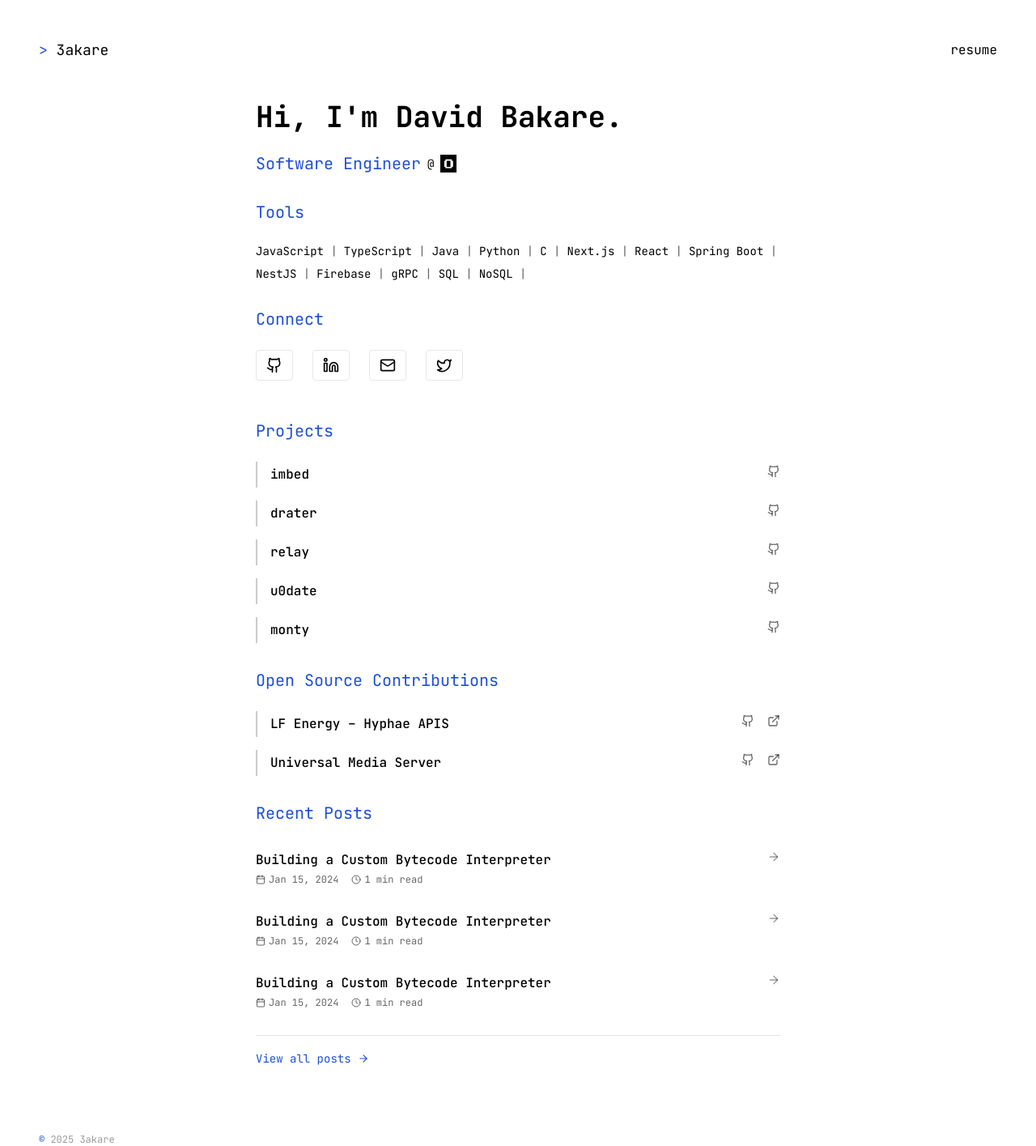
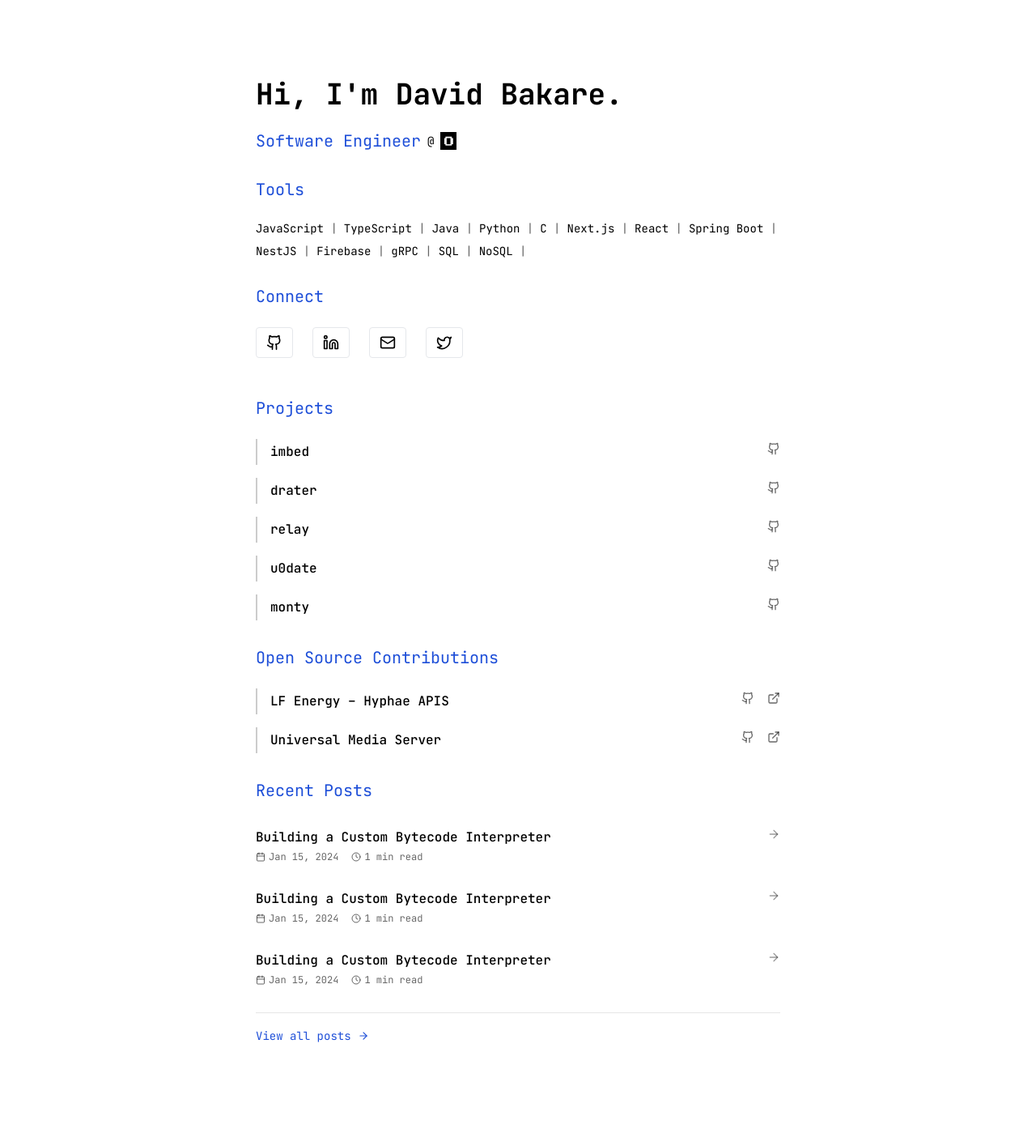
Before and after one commit to 3akare/portfolio, a Next.js app: page / in a window 1280 px wide. Shown: the whole page at 81% size. After the commit the page ends 1323 px from the top, so only its background shows below. Built offline with nearby package versions, Linux system fonts and the light colour scheme.

Commit message:
Update page.tsx

```diff
--- a/src/app/page.tsx
+++ b/src/app/page.tsx
@@ -1,19 +1,14 @@
 import Image from "next/image"
 
-import Header from "../components/header"
 import Tools from "../components/tools"
 import Connect from "../components/connect"
 import Projects from "../components/projects"
 import OpenSource from "../components/open-source"
-import Footer from "../components/footer"
 import { BlogSection } from "@/components/blog-section"
 
 export default function Home() {
   return (
-    <main className="flex flex-col h-screen bg-white text-black font-mono p-6 md:p-12">
-
-      {/* Header */}
-      <Header />
+    <main className="flex flex-col h-screen bg-white text-black font-mono p-6 md:p-12 my-12">
       {/* Main content */}
       <div className="flex-1 flex flex-col justify-center max-w-3xl mx-auto">
         {/* Intro section */}
@@ -44,8 +39,6 @@ export default function Home() {
         {/* Blog section */}
         <BlogSection />
       </div>
-      {/* Footer */}
-      <Footer />
     </main>
   )
 }
```
